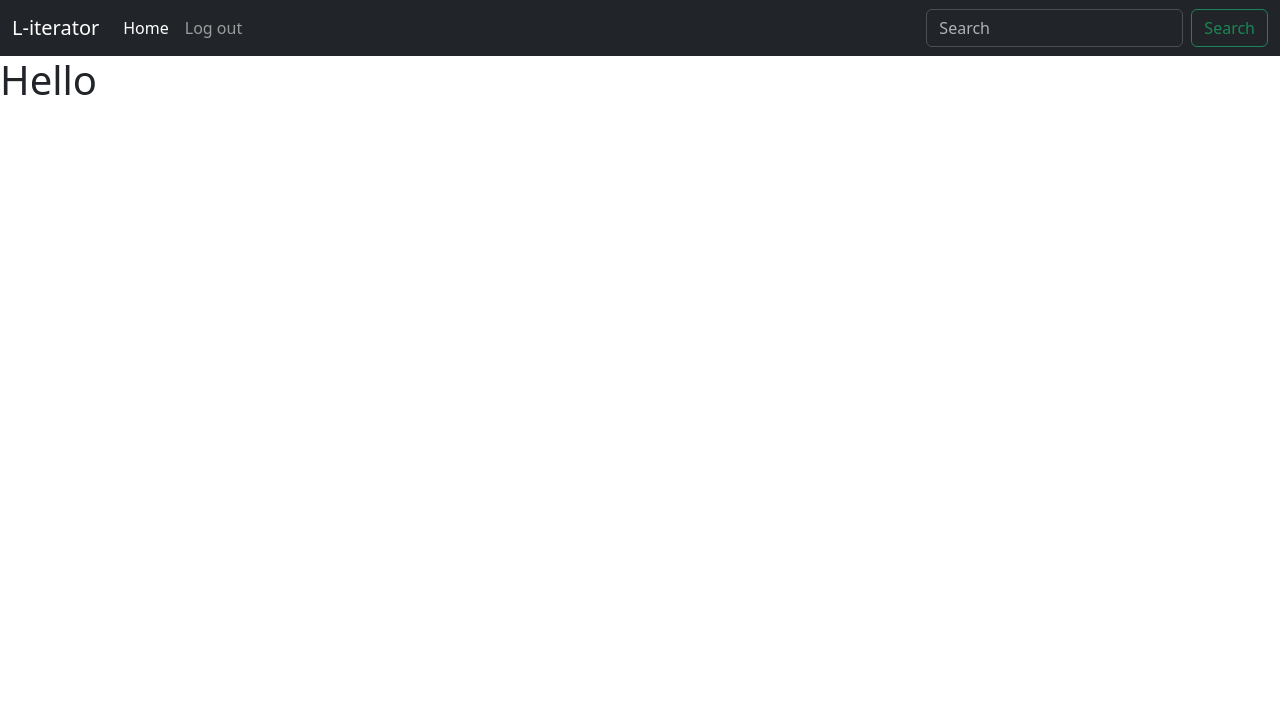
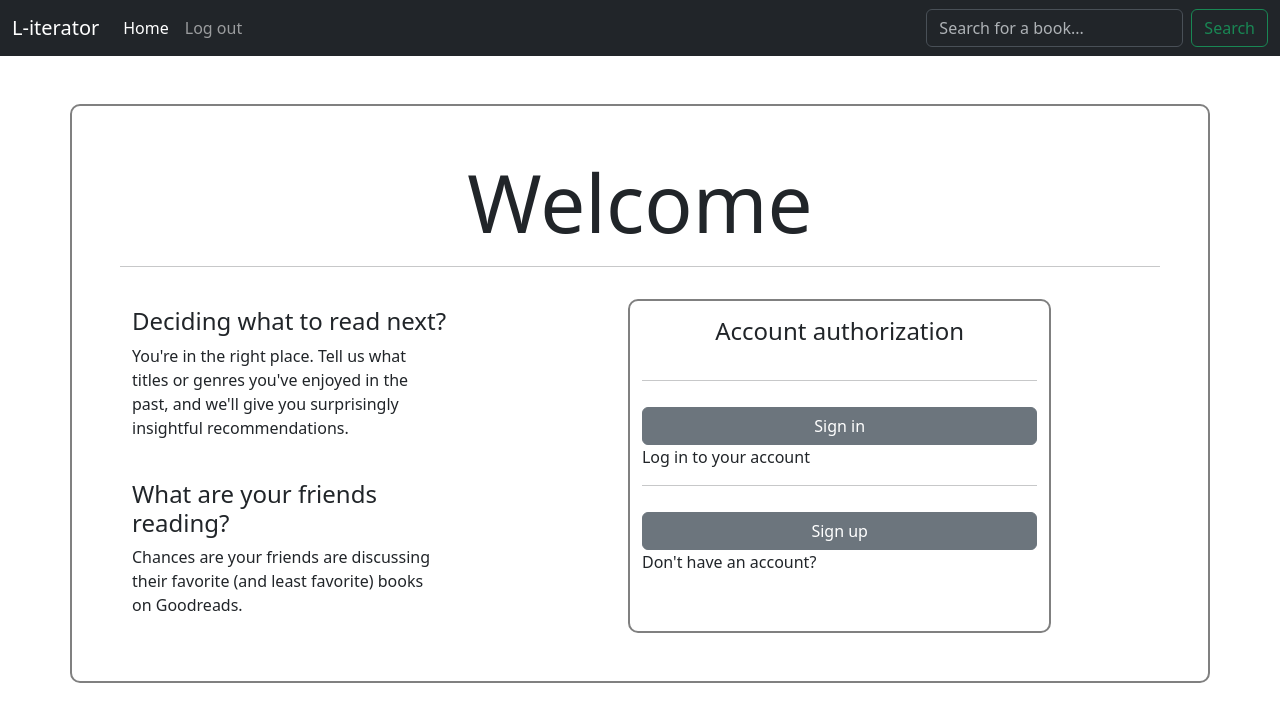
Before and after one commit to TheMechanicalBeing/BadReads, a Flask app: page / in a window 1280 px wide. Shown: the top 722 px of the page. Run offline with Flask 3, Linux system fonts and the light colour scheme; the visitor is signed in with stand-in values (Sample User, id 1).

Commit message:
Update home page

```diff
--- /dev/null
+++ b/src/static/css/styles.css
@@ -0,0 +1,18 @@
+.freeze {
+    position: fixed;
+    top: 0;
+    width: 100%;
+}
+
+body {
+    padding-top: 56px;
+}
+
+.make-border {
+    border: 2px solid rgb(128, 128, 128);
+    border-radius: 10px;
+}
+
+.make-gap {
+    gap: 10px;
+}
--- a/src/templates/layouts/base.html
+++ b/src/templates/layouts/base.html
@@ -10,9 +10,7 @@
     {% endblock %}
 </head>
 <body>
-{% if current_user.is_authenticated %}
-    {% include "layouts/navbar.html" %}
-{% endif %}
+{% include "layouts/navbar.html" %}
 {% include "layouts/flash-messages.html" %}
 {% block body %}
 {% endblock %}
--- a/src/templates/layouts/navbar.html
+++ b/src/templates/layouts/navbar.html
@@ -10,10 +10,12 @@
         <div class="collapse navbar-collapse" id="navbarSupportedContent">
             <ul class="navbar-nav me-auto mb-2 mb-lg-0">
                 {{ createNavLink("main_bp.home_get", "Home") }}
-                {{ createNavLink("auth_bp.logout", "Log out") }}
+                {% if current_user.is_authenticated %}
+                    {{ createNavLink("auth_bp.logout", "Log out") }}
+                {% endif %}
             </ul>
             <form class="d-flex" role="search">
-                <input class="form-control me-2" type="search" placeholder="Search" aria-label="Search">
+                <input class="form-control me-2" type="search" placeholder="Search for a book..." aria-label="Search">
                 <button class="btn btn-outline-success" type="submit">Search</button>
             </form>
         </div>
--- a/src/templates/main/home_unauthorized.html
+++ b/src/templates/main/home_unauthorized.html
@@ -2,5 +2,34 @@
 {% block head %}
 {% endblock %}
 {% block body %}
-    <h1>Hello</h1>
+    <div class="container make-border mt-5 p-5">
+        <h1 class="text-center display-1">Welcome</h1>
+        <hr>
+        <div class="container row">
+            <div class="col-4 mt-4">
+                <h4>Deciding what to read next?</h4>
+                <p>You're in the right place. Tell us what titles or genres you've enjoyed in the past, and we'll give
+                    you surprisingly insightful recommendations.</p>
+                <br>
+                <h4>What are your friends reading?</h4>
+                <p>Chances are your friends are discussing their favorite (and least favorite) books on Goodreads.</p>
+            </div>
+            <div class="col-2"></div>
+            <div class="col-5 make-border mt-3 pt-3 pb-5 d-flex flex-column make-gap">
+                <h4 class="text-center">Account authorization</h4>
+                <hr>
+                <div>
+                    <a class="btn btn-secondary col-12" href="{{ url_for('auth_bp.login_get') }}">Sign in</a>
+                    <br>
+                    <span>Log in to your account</span>
+                    <hr>
+                </div>
+                <div>
+                    <a class="btn btn-secondary col-12" href="{{ url_for('auth_bp.register_get') }}">Sign up</a>
+                    <br>
+                    <span>Don't have an account?</span>
+                </div>
+            </div>
+        </div>
+    </div>
 {% endblock %}
```
